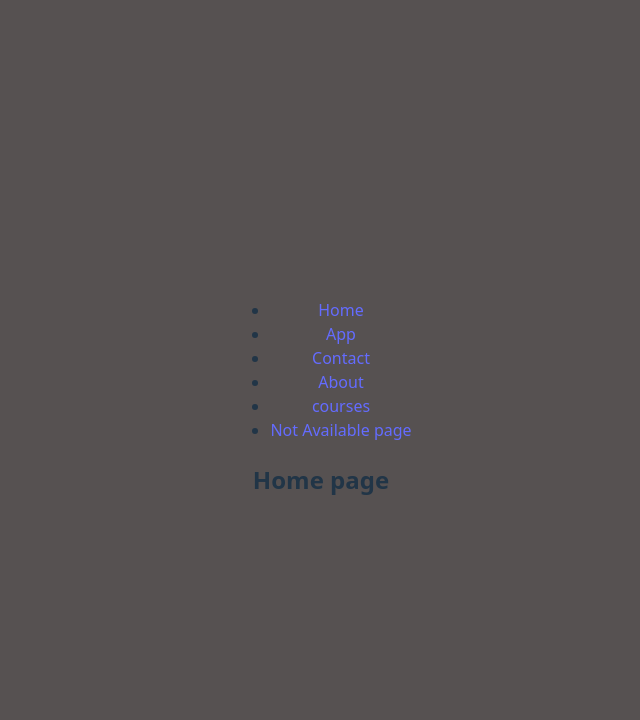
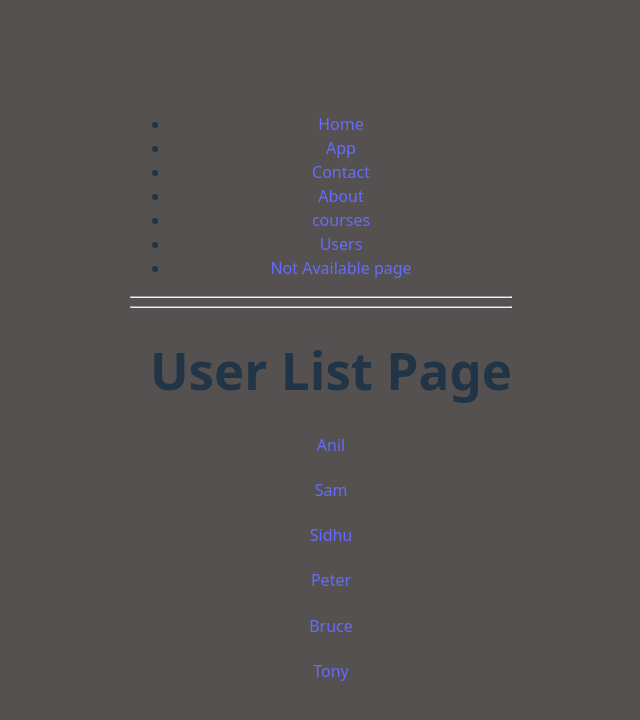
Before and after one commit to anupamkush9/revise-react, a React (Vite) app: page /users in a window 1280 px wide. Before the commit this address led to /. Shown: the top 720 px of the page, without its empty margins (319-959 px from the left). Built offline with nearby package versions, Linux system fonts and the light colour scheme.

Commit message:
dynamic route for userdetail is implemented

```diff
--- a/src/NavLayout.jsx
+++ b/src/NavLayout.jsx
@@ -20,10 +20,15 @@
                     <Link to="/courses">courses</Link>
                 </li>
                 <li>
+                    <Link to="/Users">Users</Link>
+                </li>
+                <li>
                     <Link to="/adsfjkl">Not Available page</Link>
                 </li>
                 </ul>
             </nav>
+            <hr/>
+            <hr/>
         <Outlet />
         </>
     )
--- /dev/null
+++ b/src/UserDetail.jsx
@@ -0,0 +1,15 @@
+import { Link, useParams } from "react-router"
+
+export default function UserDetail() {
+
+    const paramsData=useParams();
+    console.log(paramsData.id);
+
+
+    return <div style={{ marginLeft: 20 }} >
+        <h1>User Detail Page</h1>
+        <h2>User id is :{paramsData.id}</h2>
+        <h3><Link to="/users">Back</Link></h3>
+
+    </div>
+}
--- /dev/null
+++ b/src/UserList.jsx
@@ -0,0 +1,23 @@
+import { Link } from "react-router"
+
+export default function UserList() {
+    const userData = [
+        { id: 1, name: 'Anil' },
+        { id: 2, name: 'Sam' },
+        { id: 3, name: 'Sidhu' },
+        { id: 4, name: 'Peter' },
+        { id: 5, name: 'Bruce' },
+        { id: 6, name: 'Tony' },
+    ]
+
+    return <div style={{ marginLeft: 20 }} >
+        <h1>User List Page</h1>
+        {
+            userData.map((item) => (
+                <div>
+                    <h4><Link to={"/users/"+item.id}  >{item.name}</Link></h4>
+                </div>
+            ))
+        }
+    </div>
+}
--- a/src/main.jsx
+++ b/src/main.jsx
@@ -12,6 +12,8 @@
 import ListCourse from './ListCourse.jsx';
 import Search from './Search.jsx';
 import Courses from './Courses.jsx';
+import UserDetail from './UserDetail.jsx';
+import UserList from './UserList.jsx';
 
 createRoot(document.getElementById('root')).render(
   <BrowserRouter>
@@ -21,14 +23,16 @@
         <Route path="app" element={<App />} />
         <Route path="contact" element={<Contact />} />
         <Route path="about" element={<About />} />
+        <Route path="/users" element={<UserList />} />
+        <Route path="/users/:id" element={<UserDetail />} />
 
         <Route path="/courses" element={<Courses />} >
           <Route path="search" element={<Search />} />
           <Route path="list" element={<ListCourse />} />
         </Route>
 
-        <Route path="*" element={<Navigate to='/' />} />
-        {/* <Route path="*" element={<PageNotFound />} /> */}
+        {/* <Route path="*" element={<Navigate to='/' />} /> */}
+        <Route path="*" element={<PageNotFound />} />
       </Route>
     </Routes>
   </BrowserRouter>
```
